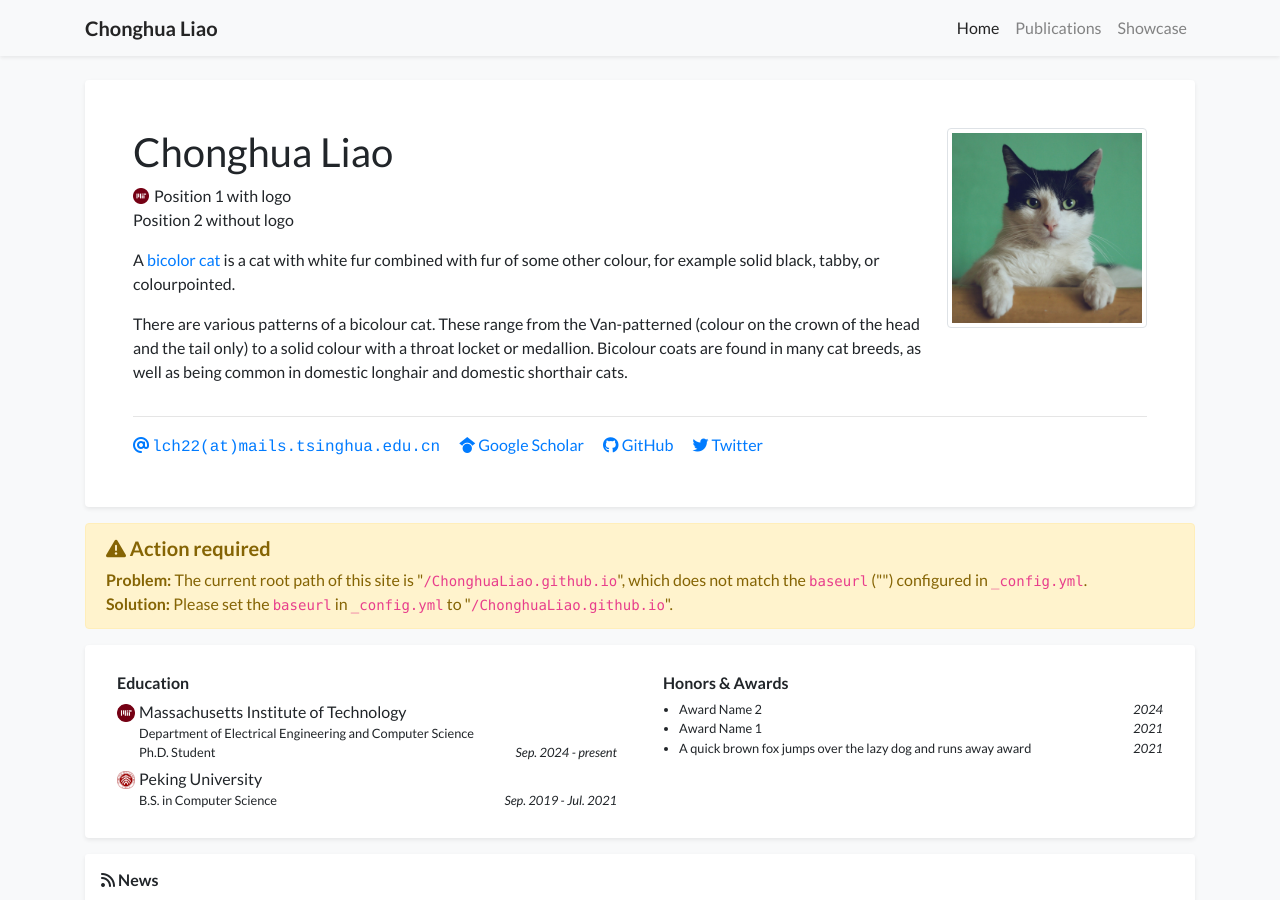
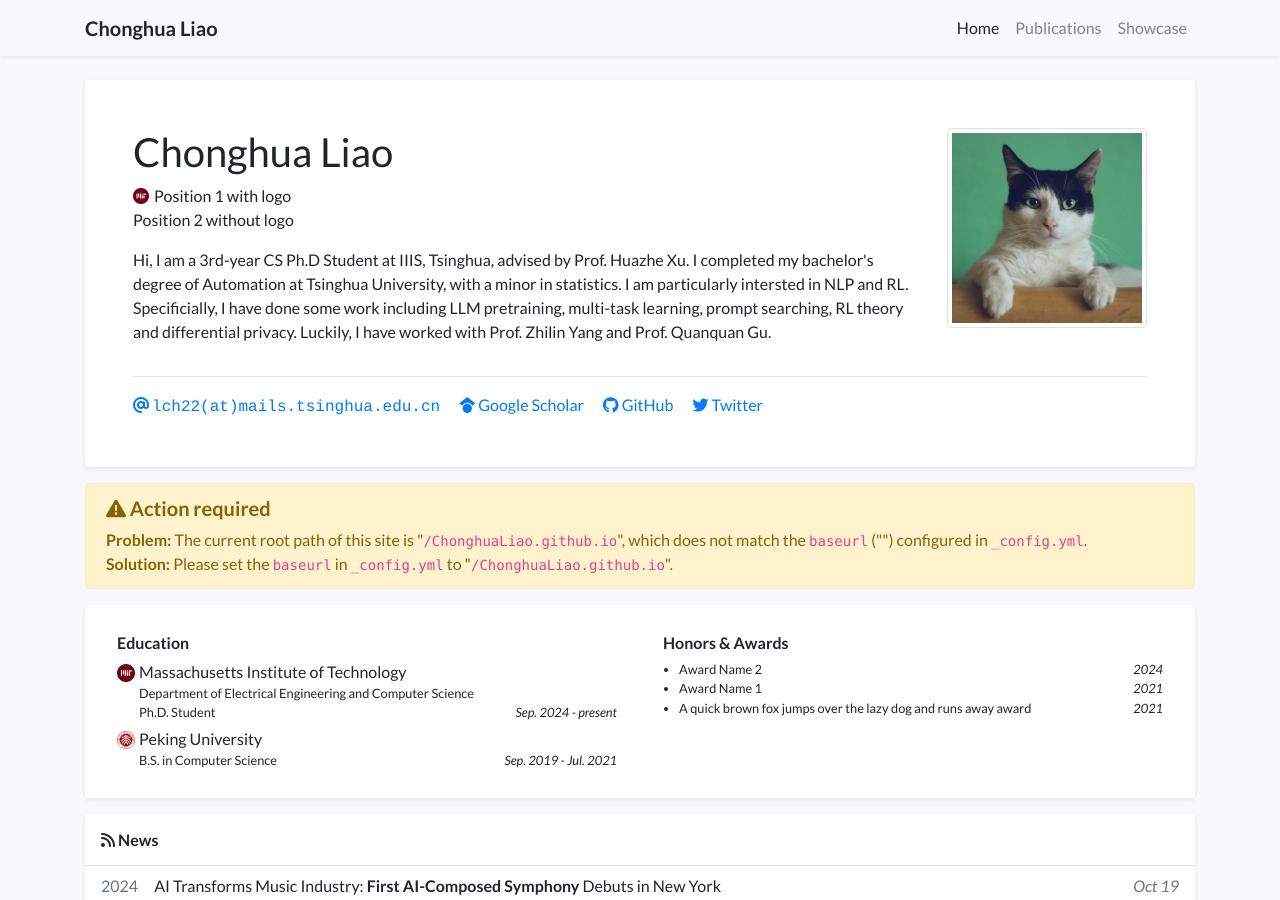
Before and after one commit to ChonghuaLiao/ChonghuaLiao.github.io, a Jekyll site: the page built from index.html, in a window 1280 px wide and 900 px high. Built offline with Jekyll 4.4.1, drawn with Linux system fonts in a browser that asks for light colours; nearby versions of some CDN libraries; a style sheet for code colours, icons or effects is not loaded.

Commit message:
Update profile.yml

```diff
--- a/_data/profile.yml
+++ b/_data/profile.yml
@@ -22,12 +22,8 @@ twitter: your_twitter_id  # Do not include the '@' symbol
 short_bio_text_justify: false
 short_bio: >-
   <p>
-    A <a href="https://en.wikipedia.org/wiki/Bicolor_cat" target="_blank">bicolor cat</a> is a cat with white fur combined with fur of some other colour, for example solid black, tabby, or colourpointed.
-  </p>
+    Hi, I am a 3rd-year CS Ph.D Student at IIIS, Tsinghua, advised by Prof. Huazhe Xu. I completed my bachelor's degree of Automation at Tsinghua University, with a minor in statistics. I am particularly intersted in NLP and RL. Specificially, I have done some work including LLM pretraining, multi-task learning, prompt searching, RL theory and differential privacy. Luckily, I have worked with Prof. Zhilin Yang and Prof. Quanquan Gu.  </p>
   <p>
-    There are various patterns of a bicolour cat. These range from the Van-patterned (colour on the crown of the head
-    and the tail only) to a solid colour with a throat locket or medallion. Bicolour coats are found in many cat breeds,
-    as well as being common in domestic longhair and domestic shorthair cats.
   </p>
 
 portrait_url: /assets/images/photos/portrait.jpg
```
